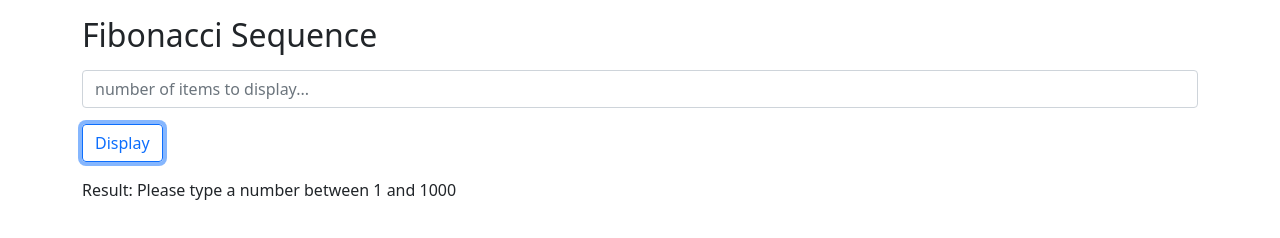
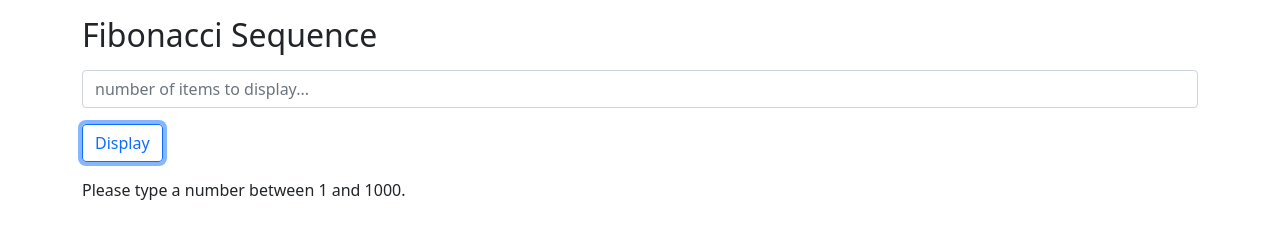
Before and after one commit to billwirz/fibonacci, a website: page public/index.html in a window 1280 px wide. Both pictures are taken after a click on the button "Display". Drawn offline with Linux system fonts and the light colour scheme.

Commit message:
Clean up appearance of Result text

```diff
--- a/public/index.html
+++ b/public/index.html
@@ -17,7 +17,7 @@
                 <input type="button" onclick="displayFibonacci()" value="Display" class="btn btn-outline-primary">
             </div>
             <div class="mb-3">
-                Result: <span id="fibSequence"></span>
+                <span id="fibSequence"></span>
             </div>
         </form>
     </div>
@@ -29,7 +29,7 @@
             let numberValues = document.getElementById("numberValues").value;
             let sequence = createSequence(numberValues);
 
-            document.getElementById("fibSequence").innerHTML = sequence ? sequence : "Please type a number between 1 and 1000";
+            document.getElementById("fibSequence").innerHTML = sequence ? sequence : "Please type a number between 1 and 1000.";
         }
 
         window.displayFibonacci = displayFibonacci;
```
